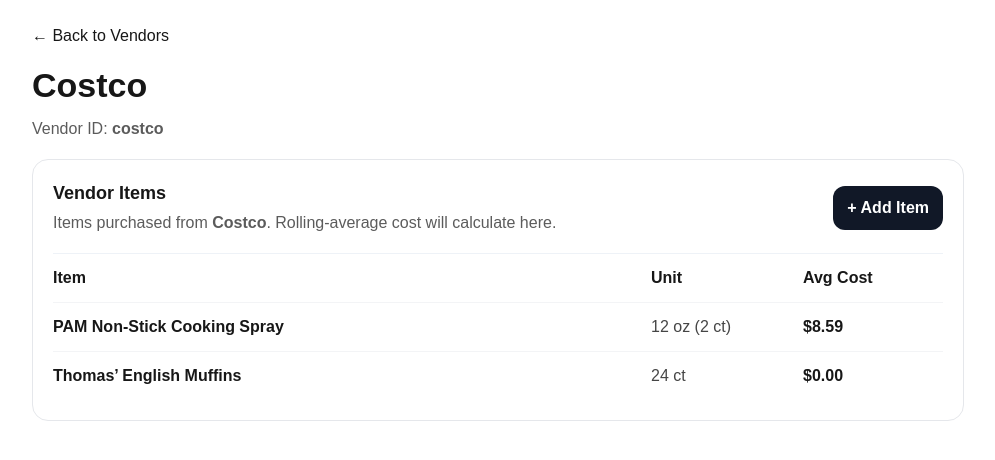
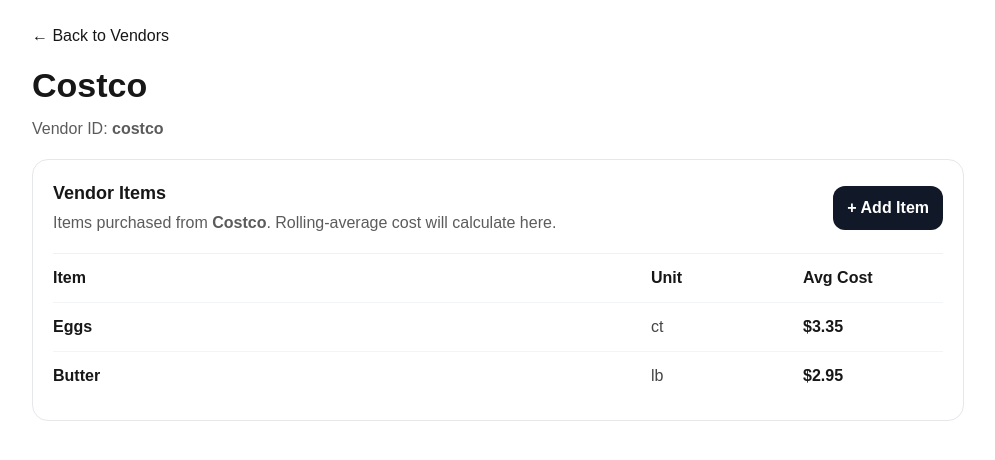
Before and after one commit to pilot1959/caterpilot-inventory, a Next.js app: page /vendors/costco in a window 1280 px wide. Shown: the top 460 px of the page, without its empty margins (142-1137 px from the left). Built offline with nearby package versions, Linux system fonts and the light colour scheme.

Commit message:
Update vendorData.ts

```diff
--- a/app/components/vendors/vendorData.ts
+++ b/app/components/vendors/vendorData.ts
@@ -2,11 +2,11 @@ export type VendorItem = {
   id: string;
   name: string;
   unit: string;
-  costHistory: number[]; // newest last
+  costHistory: number[];
 };
 
 export type Vendor = {
-  id: string; // must match the URL slug (ex: /vendors/sysco => id: "sysco")
+  id: string;
   name: string;
   items: VendorItem[];
 };
@@ -16,32 +16,58 @@ export const seedVendors: Vendor[] = [
     id: "sysco",
     name: "Sysco",
     items: [
-      { id: "sysco-vanilla-32oz", name: "Rodelle Natural Vanilla Paste", unit: "32 fl oz", costHistory: [23.37] },
-      { id: "sysco-avocados-flat", name: "Avocados (Flat)", unit: "35 ct", costHistory: [24.99] },
+      {
+        id: "flour",
+        name: "All Purpose Flour",
+        unit: "lb",
+        costHistory: [22.5, 23.1],
+      },
+      {
+        id: "oil",
+        name: "Canola Oil",
+        unit: "gal",
+        costHistory: [18.2, 19.4],
+      },
     ],
   },
   {
     id: "costco",
     name: "Costco",
     items: [
-      { id: "costco-pam", name: "PAM Non-Stick Cooking Spray", unit: "12 oz (2 ct)", costHistory: [8.59] },
-      { id: "costco-muffins", name: "Thomas’ English Muffins", unit: "24 ct", costHistory: [0] },
+      {
+        id: "eggs",
+        name: "Eggs",
+        unit: "ct",
+        costHistory: [3.2, 3.5],
+      },
+      {
+        id: "butter",
+        name: "Butter",
+        unit: "lb",
+        costHistory: [2.8, 3.1],
+      },
     ],
   },
   {
-    id: "usfoods",
+    id: "us-foods",
     name: "US Foods",
-    items: [{ id: "usfoods-example", name: "Example Item", unit: "ct", costHistory: [0] }],
+    items: [
+      {
+        id: "chicken",
+        name: "Chicken Breast",
+        unit: "lb",
+        costHistory: [2.9],
+      },
+    ],
   },
 ];
 
-export function rollingAverage(values: number[]): number {
-  if (!values?.length) return 0;
-  const sum = values.reduce((a, b) => a + b, 0);
-  return sum / values.length;
+export function rollingAverage(history: number[]) {
+  if (!history.length) return 0;
+  const total = history.reduce((sum, val) => sum + val, 0);
+  return total / history.length;
 }
 
-export function money(n: number): string {
-  const safe = Number.isFinite(n) ? n : 0;
-  return new Intl.NumberFormat("en-US", { style: "currency", currency: "USD" }).format(safe);
+export function money(value: number) {
+  return `$${value.toFixed(2)}`;
 }
```
